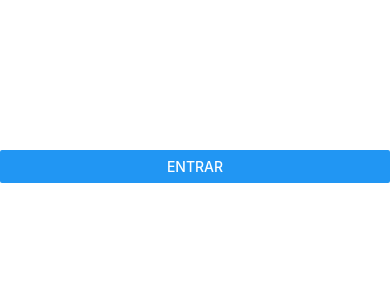
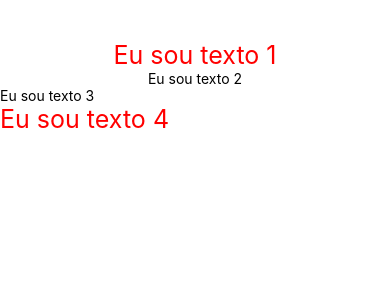
Before and after one commit to Martins-Guilherme/AppMinimal, a React Native app: screen / in a window 390 px wide. Shown: the top 300 px of the page. Built offline with nearby package versions, Linux system fonts and the light colour scheme.

Commit message:
Grupo de estilização

```diff
--- a/App.js
+++ b/App.js
@@ -1,40 +1,31 @@
 import React, { Component } from "react";
-import { View, Text, Button } from "react-native";
+import { View, Text, StyleSheet } from "react-native";
 
 
 class App extends Component{
-
-  constructor(props){
-    super(props);
-    this.state = {
-      nome: ''
-    };
-    // Deixar a função acessivel para todas as propriedades
-    this.entrar = this.entrar.bind(this);
-  }
-
-  entrar(nome){
-    this.setState({
-      nome: nome
-    })
-  }
-
   render(){
     return(
-      <View style = {{marginTop: 150}}>
-        {/* Pode se criar uma função anonima ou pode acessar
-            uma função externa, primeiro se cria no construtor
-            para pode ter acesso;
-         */}
-        <Button title="Entrar" onPress={() => this.entrar('Algum texto')}/>
-
-        <Text style = {{fontSize: 45, color: 'red', textAlign: 'center', justifyContent: 'center'}}>
-            {this.state.nome}
-        </Text>
-
+      <View style= {styles.area}>
+        <Text style={[ styles.textoPrincipal, styles.alinharTexto ]}>Eu sou texto 1</Text>
+        <Text style = {styles.alinharTexto}>Eu sou texto 2</Text>
+        <Text >Eu sou texto 3</Text>
+        <Text style = {styles.textoPrincipal}>Eu sou texto 4</Text>
       </View>
     );
 }
 }
 
+const styles = StyleSheet.create({
+  area: {
+    marginTop: 40
+  },
+  textoPrincipal:{
+    fontSize: 25,
+    color: '#ff0000'
+  },
+  alinharTexto:{
+    textAlign: 'center'
+  }
+});
+
 export default App;
```
